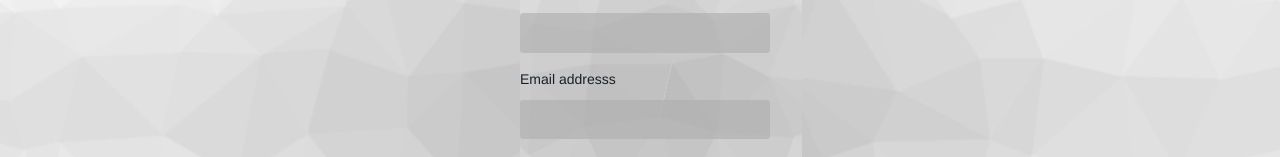
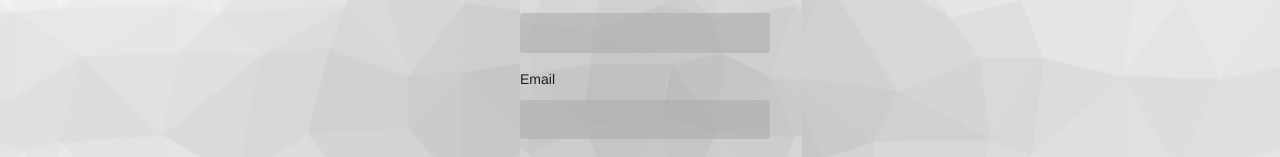
Before and after one commit to knimalaka/Student-Safety-System, a React (Create React App) app: page /components/AdminSignupForm in a window 1280 px wide. Shown: the part 288-445 px from the top of the page. Built offline with nearby package versions, Linux system fonts and the light colour scheme; a web font is replaced by a local one.

Commit message:
Connected  backend with the database

```diff
--- a/src/components/AdminSignupForm.js
+++ b/src/components/AdminSignupForm.js
@@ -28,8 +28,8 @@ const content={
             type: "text",
         },
         {
-            label: 'Email addresss',
-            name: 'email address',
+            label: 'Email',
+            name: 'email',
             type: "email",
         },
         {
```
Also changed, not shown: 1 other file (tests, documents, lock files or other folders).
